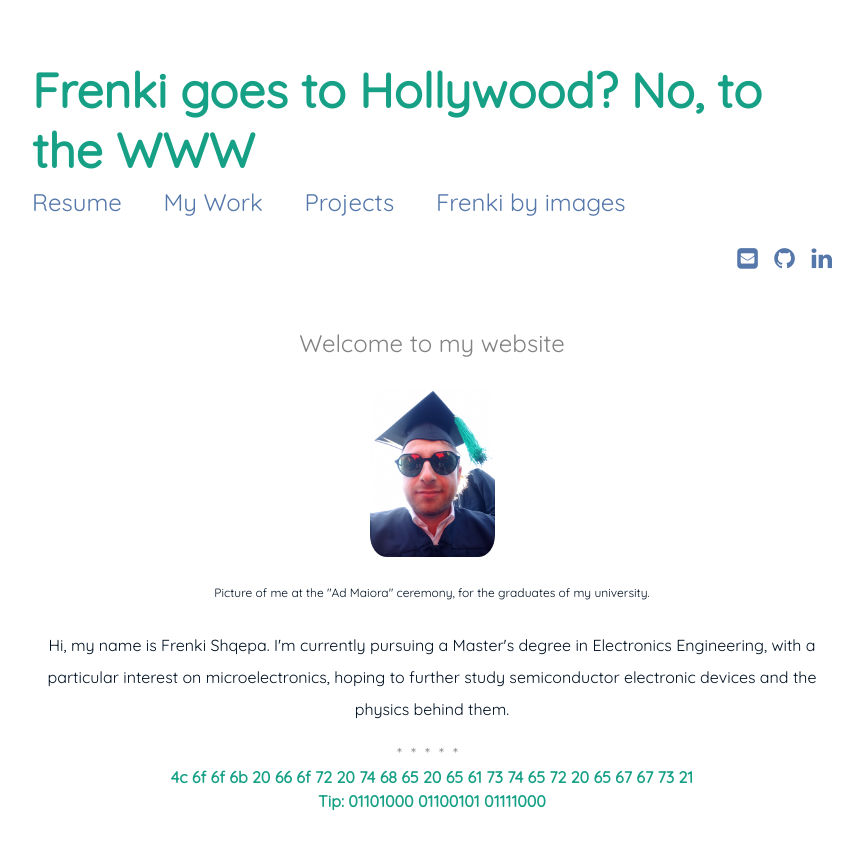
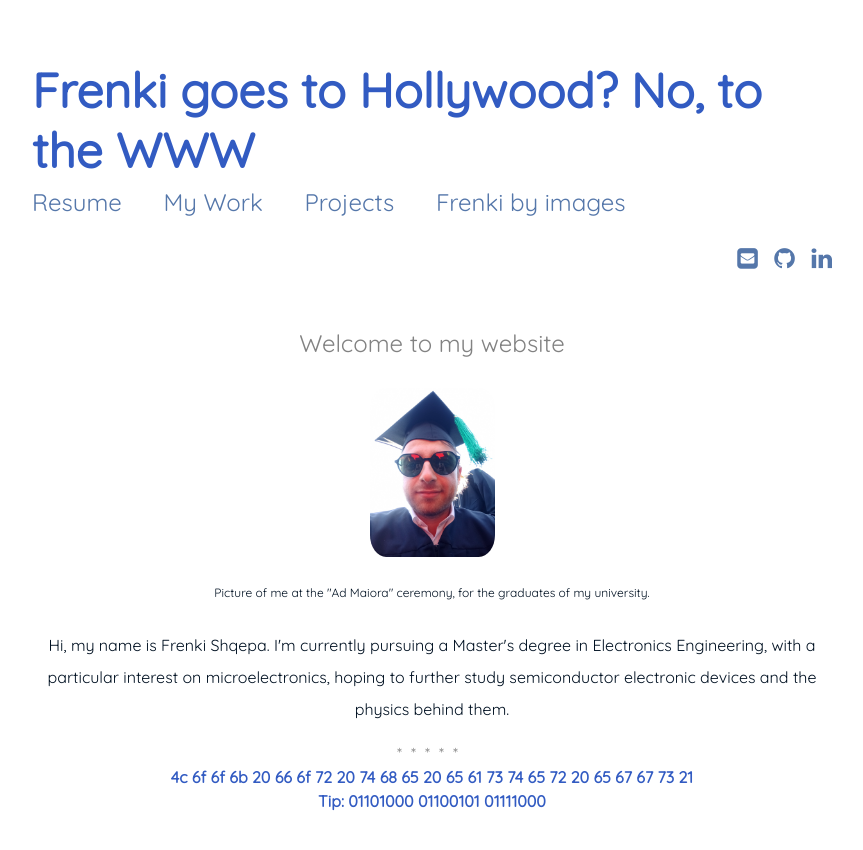
Before and after one commit to FreShq99/frenkishqepa.com, a Jekyll site: the page built from index.md, in a window 1280 px wide. Shown: the top 850 px of the page, without its empty margins (208-1071 px from the left). Built offline with Jekyll 4.4.1, drawn with Linux system fonts in a browser that asks for light colours.

Commit message:
Update main.css
vecchio colore 16a085

```diff
--- a/assets/css/main.css
+++ b/assets/css/main.css
@@ -42,7 +42,7 @@
       font-weight: 400; }
 
   strong {
-    color: #16a085; }
+    color: #325bc2; }
 
   .wrapper {
     max-width: 800px;
@@ -58,7 +58,7 @@
   .logo {
     font-size: 300%;
     font-weight: 700;
-    color: #16a085;
+    color: #325bc2;
     display: block; }
 
   .menu {
```
